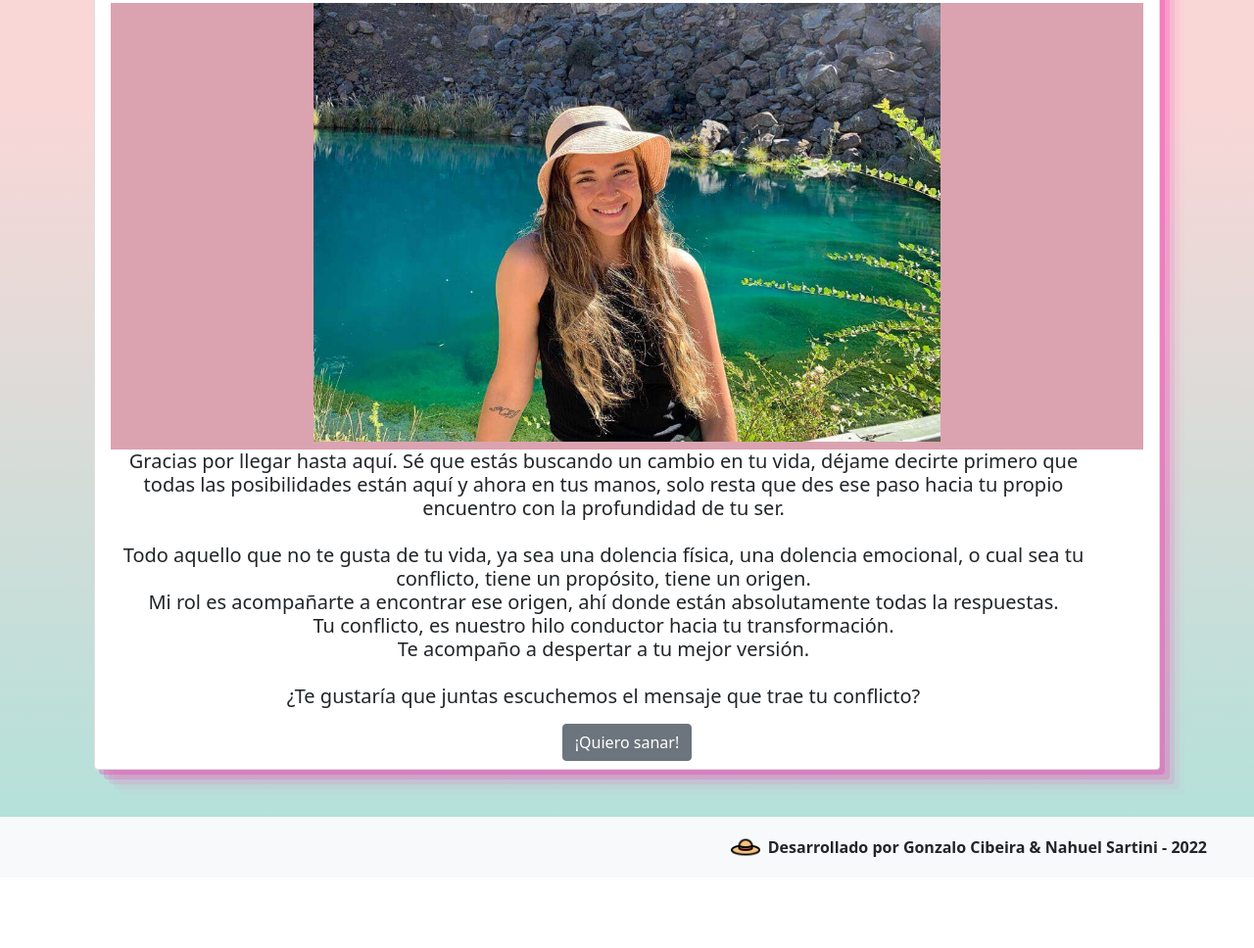
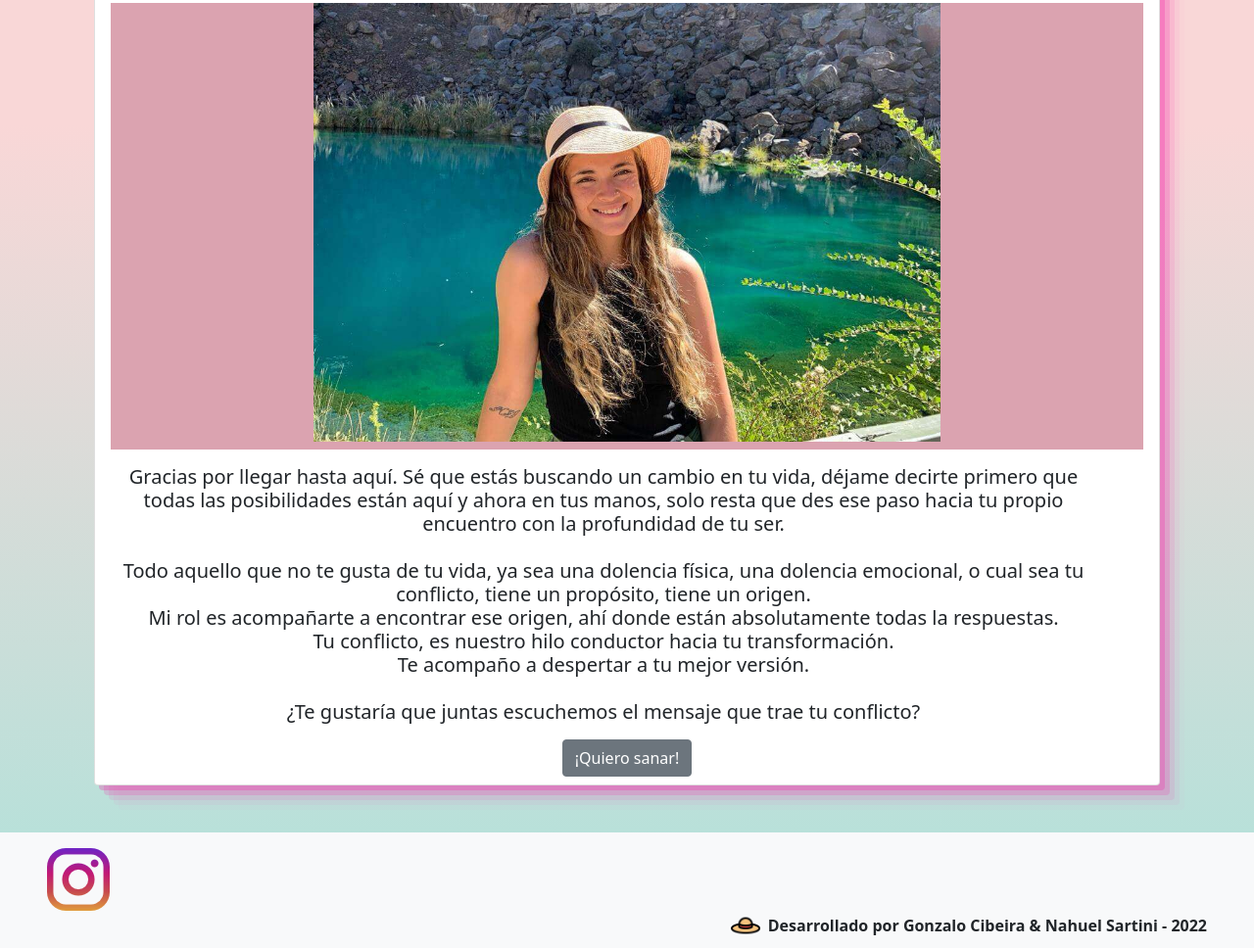
Before and after one commit to gonzalocibeira/despertar-del-alma, a website: page index.html in a window 1280 px wide. Shown: the part 184-1152 px from the top of the page at 98% size. Before the commit the page ends 1080 px from the top, so only its background shows below. Drawn offline with nearby package versions, Linux system fonts and the light colour scheme.

Commit message:
minor fixes

```diff
--- a/index.html
+++ b/index.html
@@ -39,7 +39,7 @@
               <div class="d-flex align-items-center justify-content-center mt-2 imgIndexBg">
                 <img src="./images/home.jpeg" alt="Foto de Rebeca Elizabeth Dell Oro" class="img_index mb-2">
               </div>
-              <p class="card-text me-md-5 fs-5 display-2 text-center">Gracias por llegar hasta aquí.
+              <p class="card-text mt-3 me-md-5 fs-5 display-2 text-center">Gracias por llegar hasta aquí.
                 Sé que estás buscando un cambio en tu vida, déjame decirte primero que todas las posibilidades están aquí y ahora en tus manos, solo resta que des ese paso hacia tu propio encuentro con la profundidad de tu ser.<br><br>Todo aquello que no te gusta de tu vida, ya sea una dolencia física, una dolencia emocional, o cual sea tu conflicto, tiene un propósito, tiene un origen.<br>Mi rol es acompañarte a encontrar ese origen, ahí donde están absolutamente todas la respuestas.<br>Tu conflicto, es nuestro hilo conductor hacia tu transformación.<br>Te acompaño a despertar a tu mejor versión.<br><br>¿Te gustaría que juntas escuchemos el mensaje que trae tu conflicto?
               </p>
             </div>
@@ -51,7 +51,10 @@
       </main>
       <!-- Footer -->
       <footer>
-        <div class="d-flex flex-column flex-md-row align-items-center justify-content-end me-md-5 py-3">
+        <div class="d-flex flex-column flex-md-row align-items-center justify-content-start mx-md-5 pt-3">
+          <img src="./images/instagram.png" alt="Instagram logo">
+        </div>
+        <div class="d-flex flex-column flex-md-row align-items-center justify-content-end me-md-5 pb-2">
           <img src="./images/nika.png" alt="Sraw Hat Icon" class="icon_footer me-2">
           <span class="footer_text text-center">Desarrollado por Gonzalo Cibeira & Nahuel Sartini - 2022</span>
         </div>
--- a/scss/components/_index.scss
+++ b/scss/components/_index.scss
@@ -1,10 +1,6 @@
 .indexCard{
     width: 90vw;
     box-shadow: rgba(240, 46, 170, 0.3) 5px 5px, rgba(240, 46, 170, 0.2) 10px 10px, rgba(240, 46, 170, 0.1) 15px 15px, rgba(240, 46, 170, 0.05) 20px 20px, rgba(240, 46, 170, 0.025) 25px 25px;
-};
-
-.imgIndexBg{
-    background-color: map-get($color-pallette ,lgViolet);
 };
 
 .img_index{
@@ -21,4 +17,8 @@
     .img_index{
         width:50vw;
     };
+
+    .imgIndexBg{
+        background-color: map-get($color-pallette ,lgViolet);
+    };
 };
```
Also changed, not shown: css/main.css, images/instagram.png (added).
